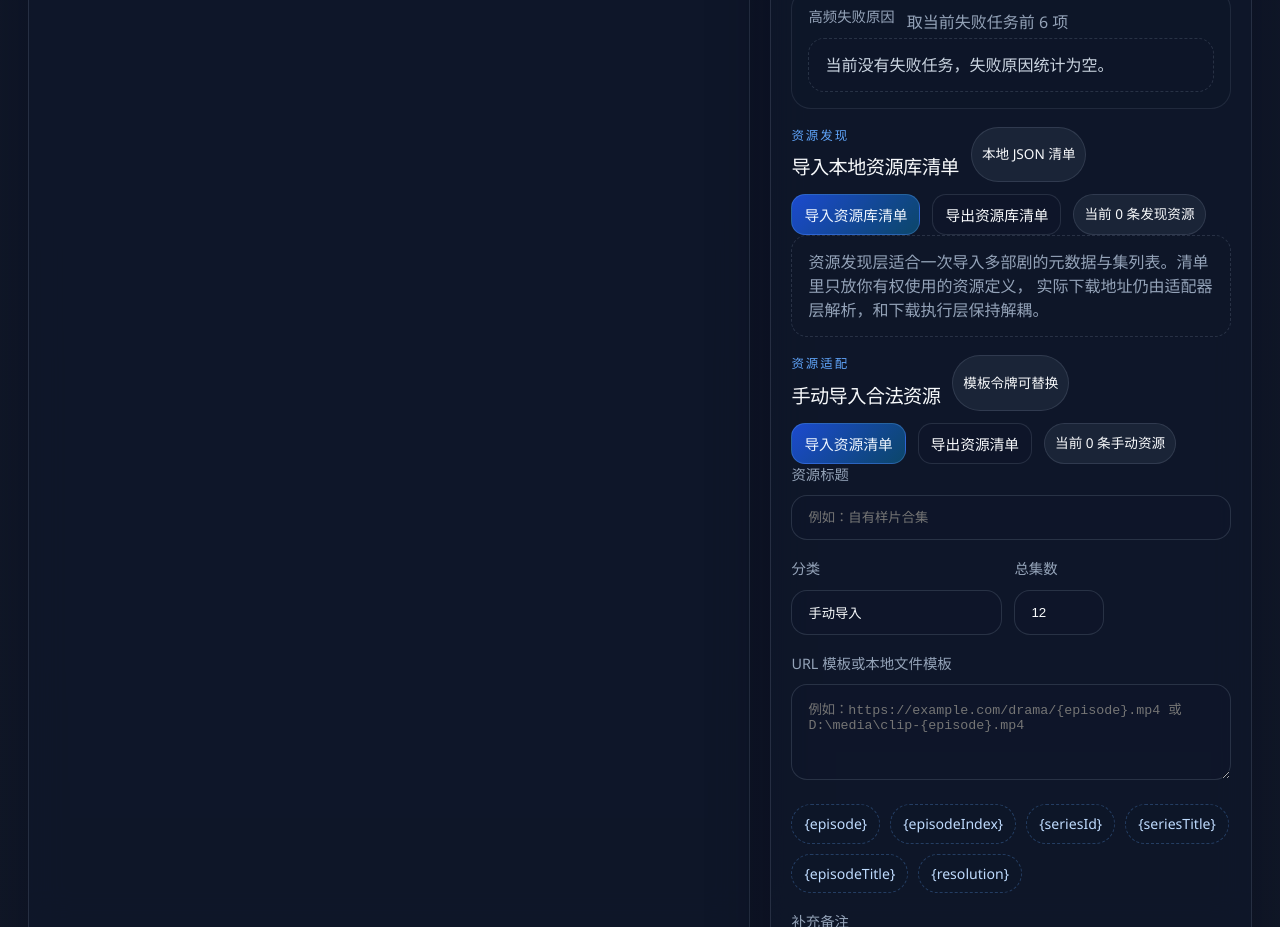
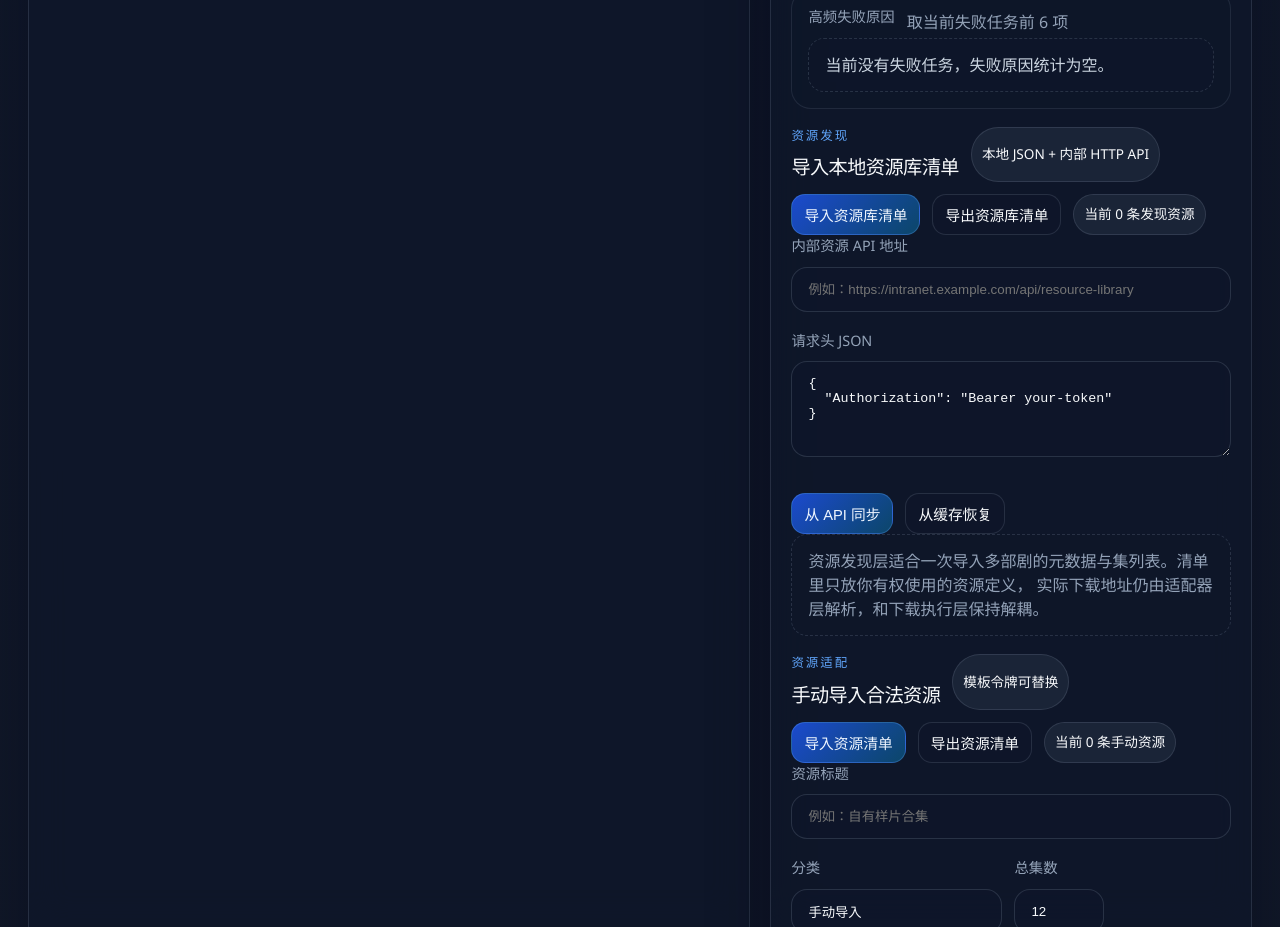
Before and after one commit to Nevermore222/HongGuo_Tool_Codex, a React (Vite) app: page / in a window 1280 px wide. Shown: the part 3780-4707 px from the top of the page. Built offline with nearby package versions, Linux system fonts and the light colour scheme.

Commit message:
Add remote discovery API sync

```diff
--- a/electron/preload.cjs
+++ b/electron/preload.cjs
@@ -20,6 +20,8 @@ contextBridge.exposeInMainWorld('desktopApi', {
   showDownloadInFolder: (taskId) => ipcRenderer.invoke('downloads:show-in-folder', taskId),
   openTextFile: () => ipcRenderer.invoke('files:open-text'),
   saveTextFile: (input) => ipcRenderer.invoke('files:save-text', input),
+  fetchDiscoveryManifest: (input) => ipcRenderer.invoke('discovery:fetch-remote', input),
+  getCachedDiscoveryManifest: () => ipcRenderer.invoke('discovery:read-cache'),
   getDownloadRecoverySummary: () => ipcRenderer.invoke('downloads:get-recovery-summary'),
   onDownloadsChanged: (callback) => {
     const listener = (_event, tasks) => callback(tasks)
--- a/src/App.tsx
+++ b/src/App.tsx
@@ -22,6 +22,7 @@ import {
 } from './sourceAdapters'
 import type { Episode, Resolution, Series } from './catalog'
 import type {
+  DiscoveryCacheSnapshot,
   DesktopContext,
   DesktopDownloadLogEntry,
   DesktopDownloadTask,
@@ -40,9 +41,16 @@ type ManualSourceForm = {
   note: string
 }
 
+type DiscoveryApiForm = {
+  endpointUrl: string
+  headersText: string
+}
+
 const queueStorageKey = 'hongguo-tool-framework-queue'
 const manualStorageKey = 'hongguo-tool-framework-manual'
 const libraryStorageKey = 'hongguo-tool-framework-library'
+const discoveryApiConfigKey = 'hongguo-tool-framework-discovery-api-config'
+const discoveryApiCacheKey = 'hongguo-tool-framework-discovery-api-cache'
 const previewVideoUrl =
   'https://interactive-examples.mdn.mozilla.net/media/cc0-videos/flower.mp4'
 
@@ -52,6 +60,11 @@ const defaultManualForm: ManualSourceForm = {
   totalEpisodes: 12,
   urlTemplate: '',
   note: '',
+}
+
+const defaultDiscoveryApiForm: DiscoveryApiForm = {
+  endpointUrl: '',
+  headersText: '{\n  "Authorization": "Bearer your-token"\n}',
 }
 
 const queueStatusOptions = ['全部', '等待中', '下载中', '已完成', '已暂停', '失败'] as const
@@ -110,6 +123,21 @@ const readStorage = <T,>(key: string, fallback: T): T => {
   } catch {
     return fallback
   }
+}
+
+const parseDiscoveryHeaders = (raw: string) => {
+  if (!raw.trim()) {
+    return {}
+  }
+
+  const parsed = JSON.parse(raw) as Record<string, unknown>
+  if (!parsed || typeof parsed !== 'object' || Array.isArray(parsed)) {
+    throw new Error('请求头必须是 JSON 对象。')
+  }
+
+  return Object.fromEntries(
+    Object.entries(parsed).map(([key, value]) => [key, String(value)]),
+  )
 }
 
 const formatUpdatedAt = (value: string) =>
@@ -178,6 +206,14 @@ const buildBrowserPreviewTask = (
 function App() {
   const initialManualSources = readStorage<ManualSourceRecord[]>(manualStorageKey, [])
   const initialDiscoveredSeries = readStorage<DiscoveredSeriesRecord[]>(libraryStorageKey, [])
+  const initialDiscoveryApiForm = readStorage<DiscoveryApiForm>(
+    discoveryApiConfigKey,
+    defaultDiscoveryApiForm,
+  )
+  const initialDiscoveryCache = readStorage<DiscoveryCacheSnapshot | null>(
+    discoveryApiCacheKey,
+    null,
+  )
   const initialSeries = getCatalogFromAdapters(initialManualSources, initialDiscoveredSeries)
   const [desktopContext, setDesktopContext] =
     useState<DesktopContext>(fallbackDesktopContext)
@@ -189,6 +225,11 @@ function App() {
     useState<ManualSourceRecord[]>(initialManualSources)
   const [discoveredSeries, setDiscoveredSeries] =
     useState<DiscoveredSeriesRecord[]>(initialDiscoveredSeries)
+  const [discoveryApiForm, setDiscoveryApiForm] =
+    useState<DiscoveryApiForm>(initialDiscoveryApiForm)
+  const [discoveryCache, setDiscoveryCache] =
+    useState<DiscoveryCacheSnapshot | null>(initialDiscoveryCache)
+  const [discoverySyncing, setDiscoverySyncing] = useState(false)
   const [browserQueue, setBrowserQueue] = useState<DesktopDownloadTask[]>(() =>
     readStorage(queueStorageKey, []),
   )
@@ -304,12 +345,13 @@ function App() {
         return
       }
 
-      const [context, settings, downloads, logs, recovery] = await Promise.all([
+      const [context, settings, downloads, logs, recovery, cachedDiscovery] = await Promise.all([
         window.desktopApi.getContext(),
         window.desktopApi.getSettings(),
         window.desktopApi.getDownloads(),
         window.desktopApi.getDownloadLogs(),
         window.desktopApi.getDownloadRecoverySummary(),
+        window.desktopApi.getCachedDiscoveryManifest(),
       ])
 
       if (disposed) {
@@ -333,6 +375,9 @@ function App() {
         setSelectedResolution(settings.preferredResolution)
         setDesktopDownloads(downloads)
         setDesktopLogs(logs)
+        if (cachedDiscovery) {
+          setDiscoveryCache(cachedDiscovery)
+        }
         setActionMessage(buildRecoveryMessage(recovery))
         setDesktopReady(true)
       })
@@ -354,6 +399,20 @@ function App() {
   useEffect(() => {
     window.localStorage.setItem(libraryStorageKey, JSON.stringify(discoveredSeries))
   }, [discoveredSeries])
+
+  useEffect(() => {
+    window.localStorage.setItem(
+      discoveryApiConfigKey,
+      JSON.stringify(discoveryApiForm),
+    )
+  }, [discoveryApiForm])
+
+  useEffect(() => {
+    window.localStorage.setItem(
+      discoveryApiCacheKey,
+      JSON.stringify(discoveryCache),
+    )
+  }, [discoveryCache])
 
   useEffect(() => {
     if (!desktopContext.isElectron) {
@@ -763,6 +822,79 @@ function App() {
       setActionMessage(`已导入 ${imported.length} 条资源库定义，按 id 自动合并。`)
     } catch (error) {
       setActionMessage(error instanceof Error ? error.message : '导入资源库清单失败。')
+    }
+  }
+
+  const syncDiscoveredSeriesFromApi = async () => {
+    try {
+      const endpointUrl = discoveryApiForm.endpointUrl.trim()
+      if (!endpointUrl) {
+        setActionMessage('请先填写内部资源 API 地址。')
+        return
+      }
+
+      setDiscoverySyncing(true)
+      const headers = parseDiscoveryHeaders(discoveryApiForm.headersText)
+      let snapshot: DiscoveryCacheSnapshot
+
+      if (desktopContext.isElectron && window.desktopApi) {
+        snapshot = await window.desktopApi.fetchDiscoveryManifest({
+          endpointUrl,
+          headers,
+        })
+      } else {
+        const response = await fetch(endpointUrl, { headers })
+        const content = await response.text()
+        if (!response.ok) {
+          throw new Error(`拉取资源库失败：HTTP ${response.status}`)
+        }
+
+        snapshot = {
+          endpointUrl,
+          fetchedAt: new Date().toISOString(),
+          cachePath: 'browser-localStorage',
+          content,
+        }
+      }
+
+      const imported = parseDiscoveredSeriesManifest(snapshot.content)
+      startTransition(() => {
+        setDiscoveredSeries((current) => mergeDiscoveredSeries(current, imported))
+        setDiscoveryCache(snapshot)
+        setActiveCategory('全部')
+        setSearchTerm('')
+      })
+      setActionMessage(`已从 API 同步 ${imported.length} 条资源库定义，并缓存到本地。`)
+    } catch (error) {
+      setActionMessage(error instanceof Error ? error.message : '同步资源库失败。')
+    } finally {
+      setDiscoverySyncing(false)
+    }
+  }
+
+  const restoreDiscoveredSeriesFromCache = async () => {
+    try {
+      let snapshot = discoveryCache
+
+      if (desktopContext.isElectron && window.desktopApi) {
+        snapshot = await window.desktopApi.getCachedDiscoveryManifest()
+      }
+
+      if (!snapshot?.content) {
+        setActionMessage('当前没有可恢复的资源库缓存。')
+        return
+      }
+
+      const imported = parseDiscoveredSeriesManifest(snapshot.content)
+      startTransition(() => {
+        setDiscoveredSeries((current) => mergeDiscoveredSeries(current, imported))
+        setDiscoveryCache(snapshot)
+        setActiveCategory('全部')
+        setSearchTerm('')
+      })
+      setActionMessage(`已从本地缓存恢复 ${imported.length} 条资源库定义。`)
+    } catch (error) {
+      setActionMessage(error instanceof Error ? error.message : '恢复资源库缓存失败。')
     }
   }
 
@@ -1413,7 +1545,7 @@ function App() {
                     <p className="eyebrow">资源发现</p>
                     <h3>导入本地资源库清单</h3>
                   </div>
-                  <span className="pill">本地 JSON 清单</span>
+                  <span className="pill">本地 JSON + 内部 HTTP API</span>
                 </div>
 
                 <div className="button-row">
@@ -1425,6 +1557,69 @@ function App() {
                   </button>
                   <span className="pill">当前 {discoveredSeries.length} 条发现资源</span>
                 </div>
+
+                <div className="import-form">
+                  <label className="field">
+                    <span>内部资源 API 地址</span>
+                    <input
+                      value={discoveryApiForm.endpointUrl}
+                      onChange={(event) =>
+                        setDiscoveryApiForm((current) => ({
+                          ...current,
+                          endpointUrl: event.target.value,
+                        }))
+                      }
+                      placeholder="例如：https://intranet.example.com/api/resource-library"
+                    />
+                  </label>
+
+                  <label className="field">
+                    <span>请求头 JSON</span>
+                    <textarea
+                      value={discoveryApiForm.headersText}
+                      onChange={(event) =>
+                        setDiscoveryApiForm((current) => ({
+                          ...current,
+                          headersText: event.target.value,
+                        }))
+                      }
+                      placeholder={'{\n  "Authorization": "Bearer your-token"\n}'}
+                    />
+                  </label>
+
+                  <div className="button-row">
+                    <button
+                      className="small"
+                      onClick={() => void syncDiscoveredSeriesFromApi()}
+                      disabled={discoverySyncing}
+                    >
+                      {discoverySyncing ? '同步中...' : '从 API 同步'}
+                    </button>
+                    <button
+                      className="small ghost"
+                      onClick={() => void restoreDiscoveredSeriesFromCache()}
+                    >
+                      从缓存恢复
+                    </button>
+                  </div>
+                </div>
+
+                {discoveryCache ? (
+                  <div className="info-grid">
+                    <article className="info-card">
+                      <span>最近同步时间</span>
+                      <strong>{formatUpdatedAt(discoveryCache.fetchedAt)}</strong>
+                    </article>
+                    <article className="info-card">
+                      <span>最近同步地址</span>
+                      <strong>{discoveryCache.endpointUrl}</strong>
+                    </article>
+                    <article className="info-card">
+                      <span>缓存位置</span>
+                      <strong>{discoveryCache.cachePath}</strong>
+                    </article>
+                  </div>
+                ) : null}
 
                 <div className="source-note">
                   资源发现层适合一次导入多部剧的元数据与集列表。清单里只放你有权使用的资源定义，
--- a/src/electron.d.ts
+++ b/src/electron.d.ts
@@ -1,4 +1,6 @@
 import type {
+  DiscoveryCacheSnapshot,
+  DiscoverySyncInput,
   DesktopContext,
   DesktopDownloadLogEntry,
   DesktopDownloadTask,
@@ -35,6 +37,10 @@ type DesktopApi = {
     defaultFileName: string
     content: string
   }) => Promise<string | null>
+  fetchDiscoveryManifest: (
+    input: DiscoverySyncInput,
+  ) => Promise<DiscoveryCacheSnapshot>
+  getCachedDiscoveryManifest: () => Promise<DiscoveryCacheSnapshot | null>
   getDownloadRecoverySummary: () => Promise<DesktopDownloadRecoverySummary | null>
   onDownloadsChanged: (
     callback: (tasks: DesktopDownloadTask[]) => void,
```
Also changed, not shown: electron/main.cjs (+89 -0 lines), src/desktop.ts (+20 -0 lines), 2 other files (tests, documents, lock files or other folders).
